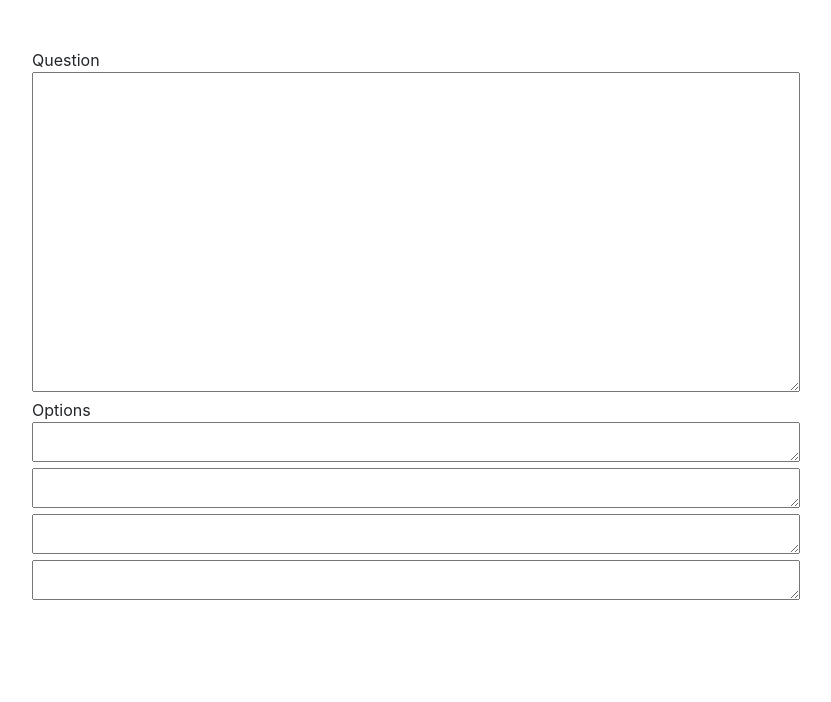
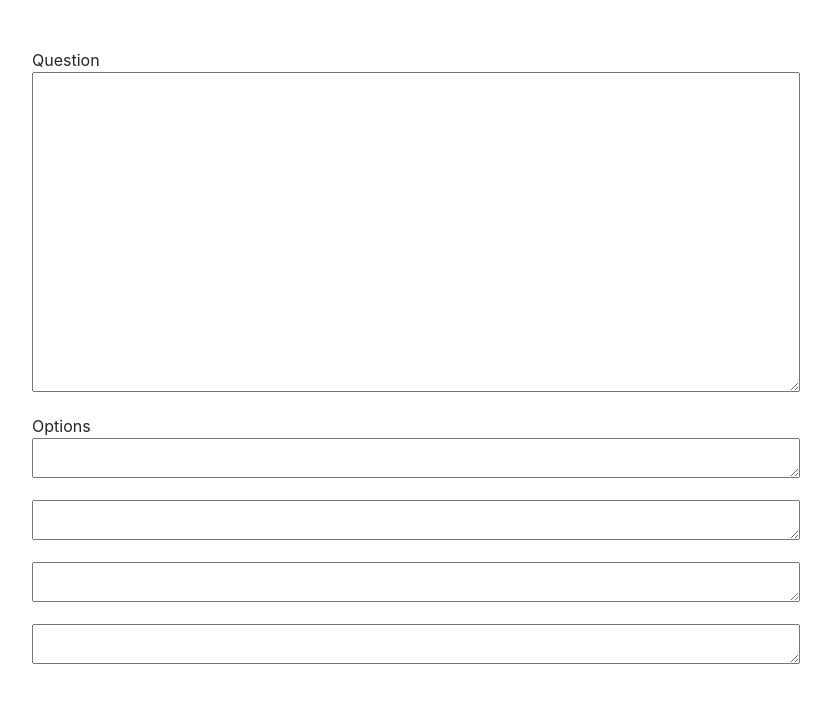
Before and after one commit to MohamedSiddiq88/mcqmaker, a React (Create React App) app: page / in a window 1280 px wide. Shown: the top 702 px of the page, without its empty margins (224-1055 px from the left). Built offline with nearby package versions, Linux system fonts and the light colour scheme.

Commit message:
padding and margin

```diff
--- a/src/App.css
+++ b/src/App.css
@@ -12,9 +12,11 @@
 .question-text{
     width: 60vw;
     height: 40vh;
+    margin-bottom: 1rem;
 }
 
 .option-text{
     width: 60vw;
     height: 5vh;
+    margin-bottom: 1rem;
 }
--- a/src/App.js
+++ b/src/App.js
@@ -12,7 +12,7 @@ function App() {
   // --------advance
   // after clickcing the complete button generate mcq with random option (HTML file)
   return (
-    <div className="container parent">
+    <div className="container-fluid parent">
       <div className='main-container'>
       <label>Question</label>
       <TextArea></TextArea>
```
